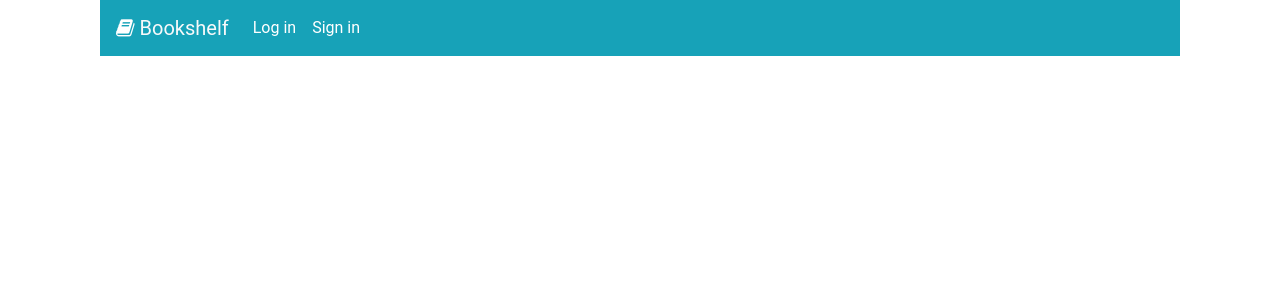
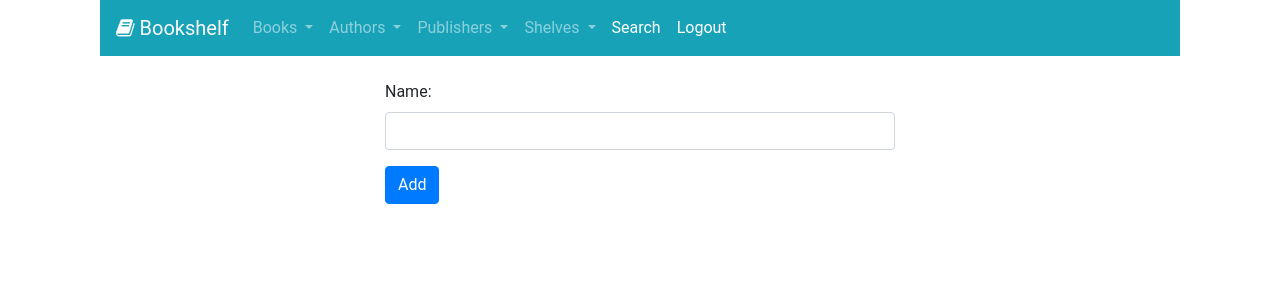
Before and after one commit to MilenaVujicic/BookshelfAngular, an Angular app: page /publisher/add in a window 1280 px wide. Before the commit this address led to /. Shown: the top 300 px of the page. Built offline with nearby package versions, Linux system fonts and the light colour scheme.

Commit message:
Added form for publisher

```diff
--- a/src/app/author-page/author-form/author-form.component.html
+++ b/src/app/author-page/author-form/author-form.component.html
@@ -2,7 +2,7 @@
   <div class = "row">
     <div class="offset-3"></div>
     <div class="col-md-6">
-      <form name = "gasForm" #f="ngForm" (ngSubmit) = "sendAuthor()" novalidate>
+      <form name = "authorForm" #f="ngForm" (ngSubmit) = "sendAuthor()" novalidate>
         <div class = "form-group">
           <label>Name: </label>
           <input type = "text" id = "gName" [(ngModel)]="author.name" class = "form-control" name = "name"/>
--- a/src/app/author-page/author-list/author-list.component.ts
+++ b/src/app/author-page/author-list/author-list.component.ts
@@ -29,7 +29,7 @@ export class AuthorListComponent implements OnInit {
   deleteAuthor(id):void{
     let url = "http://localhost:8000/author/" + id + "/";
     this.http.delete(url).subscribe(
-      res=>{alert("Author successfully deleted"); location.reload();},
+      res=>{alert("Author deleted"); location.reload();},
       err=>{alert("Something went wrong"); console.log(err.message);}
     )
   }
--- a/src/app/default-page/default-page.component.html
+++ b/src/app/default-page/default-page.component.html
@@ -1,7 +1,4 @@
-<div class = "container" *ngIf="!_router.url.includes('user') && !_router.url.includes('author')">
+<div class = "container" *ngIf="!_router.url.includes('user') && !_router.url.includes('author') && !_router.url.includes('publisher')
+&& !_router.url.includes('book')">
 <app-nav-bar></app-nav-bar>
 </div>
-
-<div class = "container" hidden = "true">
-  <a href = "#" (click)="sendRequest()">Test</a>
-</div>
--- a/src/app/publisher-page/publisher-form/publisher-form.component.html
+++ b/src/app/publisher-page/publisher-form/publisher-form.component.html
@@ -1 +1,14 @@
-<p>publisher-form works!</p>
+<div class = "container">
+  <div class = "row">
+    <div class="offset-3"></div>
+    <div class="col-md-6">
+      <form name = "publisherForm" #f="ngForm" (ngSubmit) = "sendPublisher()" novalidate>
+        <div class = "form-group">
+          <label>Name: </label>
+          <input type = "text" id = "gName" [(ngModel)]="publisher.name" class = "form-control" name = "name"/>
+        </div>
+        <button type = "submit" class = "btn btn-primary">Add</button>
+      </form>
+    </div>
+  </div>
+</div>
--- a/src/app/publisher-page/publisher-form/publisher-form.component.ts
+++ b/src/app/publisher-page/publisher-form/publisher-form.component.ts
@@ -1,4 +1,7 @@
 import { Component, OnInit } from '@angular/core';
+import {Publisher} from "../../../models/Publisher";
+import {HttpClient} from "@angular/common/http";
+import {Author} from "../../../models/Author";
 
 @Component({
   selector: 'app-publisher-form',
@@ -7,9 +10,46 @@ import { Component, OnInit } from '@angular/core';
 })
 export class PublisherFormComponent implements OnInit {
 
-  constructor() { }
+  publisher:Publisher ={
+    id:0,
+    name:''
+  }
+
+  constructor(private http:HttpClient) { }
 
   ngOnInit(): void {
+    let publisherID = localStorage.getItem("publisherID");
+    if(publisherID != null){
+      let url = "http://localhost:8000/publisher/" + publisherID + "/";
+      this.http.get(url).subscribe(
+        (res:Author)=>{this.publisher = res;},
+        err=>{alert("Something went wrong"); console.log(err.message);}
+      );
+    }
   }
 
+  sendPublisher():void{
+    let url = "http://localhost:8000/publisher/";
+    let publisherID = localStorage.getItem("publisherID");
+    if (publisherID != null) {
+      let url = "http://localhost:8000/publisher/" + publisherID + "/";
+      this.http.put(url, this.publisher).subscribe(
+        res => {
+          alert("Publisher edited");
+          localStorage.removeItem("publisherID");
+          location.reload();
+        },
+        err => {
+          alert("Something went wrong");
+          console.log(err.message);
+        }
+      );
+    }else{
+      this.http.post(url, this.publisher).subscribe(
+        res=>{alert("Publisher added!"); location.reload();},
+        err=>{alert("Something went wrong"); console.log(err.message);}
+      );
+    }
+
+  }
 }
--- a/src/app/publisher-page/publisher-list/publisher-list.component.html
+++ b/src/app/publisher-page/publisher-list/publisher-list.component.html
@@ -1 +1,18 @@
-<p>publisher-list works!</p>
+<div class = "container">
+  <table class="table table-striped table-responsive-md btn-table" border="1">
+    <thead>
+    <title>Publishers</title>
+    <tr>
+      <th scope = "col">Name</th>
+      <th scope="col" colspan="2">Actions</th>
+    </tr>
+    </thead>
+    <tbody>
+    <tr *ngFor="let publisher of publishers">
+      <td>{{publisher.name}}</td>
+      <td><button class="btn-warning" (click)="editPublisher(publisher.id)">Edit</button></td>
+      <td><button class="btn-danger" (click)="deletePublisher(publisher.id)">Delete</button> </td>
+    </tr>
+    </tbody>
+  </table>
+</div>
--- a/src/app/publisher-page/publisher-list/publisher-list.component.ts
+++ b/src/app/publisher-page/publisher-list/publisher-list.component.ts
@@ -1,4 +1,6 @@
 import { Component, OnInit } from '@angular/core';
+import {Publisher} from "../../../models/Publisher";
+import {HttpClient} from "@angular/common/http";
 
 @Component({
   selector: 'app-publisher-list',
@@ -7,9 +9,30 @@ import { Component, OnInit } from '@angular/core';
 })
 export class PublisherListComponent implements OnInit {
 
-  constructor() { }
+  publishers:Publisher[] = [];
+
+  constructor(private http:HttpClient) { }
 
   ngOnInit(): void {
+    let url = "http://localhost:8000/publisher";
+    this.http.get(url).subscribe(
+      (res:Publisher[])=>{this.publishers = res;},
+      err=>{alert("Something went wrong"); console.log(err.message);}
+    );
   }
 
+  editPublisher(id):void{
+      localStorage.setItem("publisherID", id);
+      location.href = "./publisher/add";
+  }
+
+  deletePublisher(id):void{
+    let url = "http://localhost:8000/publisher/" + id + "/";
+    this.http.delete(url).subscribe(
+      res=>{alert("Publisher deleted"); location.reload();},
+      err=>{alert("Something went wrong"); console.log(err.message);}
+    );
+  }
+
+
 }
--- a/src/app/publisher-page/publisher-page.component.html
+++ b/src/app/publisher-page/publisher-page.component.html
@@ -1 +1,11 @@
-<p>publisher-page works!</p>
+<div class = "container" *ngIf="_route.url.includes('add')">
+  <app-user-nav></app-user-nav>
+  <br/>
+  <app-publisher-form></app-publisher-form>
+</div>
+
+<div class = "container" *ngIf="_route.url.includes('view')">
+  <app-user-nav></app-user-nav>
+  <br/>
+  <app-publisher-list></app-publisher-list>
+</div>
--- a/src/app/publisher-page/publisher-page.component.ts
+++ b/src/app/publisher-page/publisher-page.component.ts
@@ -1,4 +1,5 @@
 import { Component, OnInit } from '@angular/core';
+import {Router} from "@angular/router";
 
 @Component({
   selector: 'app-publisher-page',
@@ -7,7 +8,7 @@ import { Component, OnInit } from '@angular/core';
 })
 export class PublisherPageComponent implements OnInit {
 
-  constructor() { }
+  constructor(public _route:Router) { }
 
   ngOnInit(): void {
   }
--- /dev/null
+++ b/src/models/Publisher.ts
@@ -0,0 +1,4 @@
+export class Publisher{
+  id:number;
+  name:string;
+}
```
Also changed, not shown: src/app/app-routing.module.ts (+9 -0 lines).
